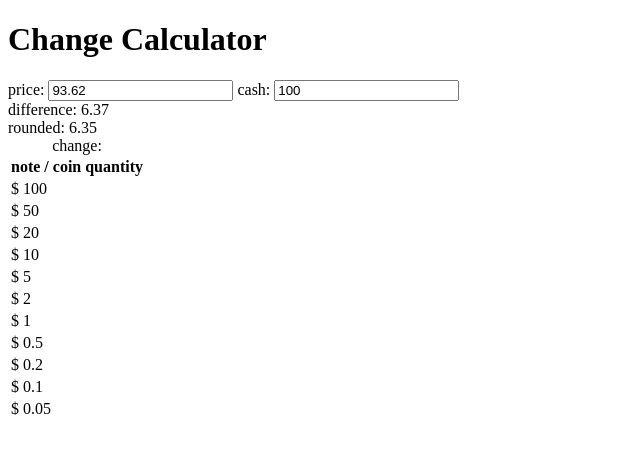
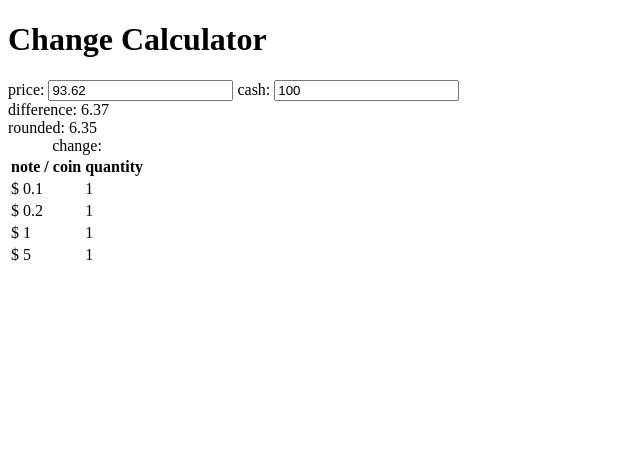
Before and after one commit to jokeyrhyme/jokeyrhyme.github.com, a Jekyll site: the page examples/change-calculator/index.html, which Jekyll copies as it is, in a window 1280 px wide. Shown: the top 454 px of the page, without its empty margins (0-640 px from the left). Built offline with Jekyll 4.4.1, drawn with Linux system fonts in a browser that asks for light colours; part of the change alters nothing that is shown.

Commit message:
change-calculator: pass 2 - initial JavaScript

```diff
--- a/examples/change-calculator/app.js
+++ b/examples/change-calculator/app.js
@@ -2,7 +2,7 @@
 
 /*globals angular*/ // Angular.JS
 
-/*globals calculateChange*/ // our new function
+/*globals calculateChange, round005*/ // our new functions
 
 var app = angular.module('app', ['ng']);
 
@@ -14,31 +14,17 @@ function round(value, decimals) {
   return value;
 }
 
-function round5(value) {
-  var coefficient, remainder;
-  coefficient = 100;
-  value *= coefficient;
-  remainder = value % 5;
-  if (remainder < 5) {
-    value -= remainder;
-  } else {
-    value += 10 - remainder;
-  }
-  value /= coefficient;
-  return value;
-}
-
 app.controller('ChangeCtrl', [
   '$scope',
   function ($scope) {
-    $scope.units = calculateChange.UNITS;
     $scope.price = Math.random() * 100;
     $scope.cash = 100;
     $scope.update = function () {
       $scope.price = round($scope.price, 2);
       $scope.cash = round($scope.cash, 2);
       $scope.difference = round($scope.cash - $scope.price, 2);
-      $scope.rounded = round5($scope.difference);
+      $scope.rounded = round005($scope.difference);
+      $scope.change = calculateChange($scope.price, $scope.cash);
     };
     $scope.update();
   }
--- a/examples/change-calculator/calc.js
+++ b/examples/change-calculator/calc.js
@@ -1,6 +1,32 @@
 /*jslint indent:2*/
 
-function calculateChange() {
+function round005(value) {
+  var remainder;
+  value *= 100;
+  remainder = value % 5;
+  if (remainder < 5) {
+    value -= remainder;
+  } else {
+    value += 10 - remainder;
+  }
+  value /= 100;
+  return value;
 }
 
-calculateChange.UNITS = [100, 50, 20, 10, 5, 2, 1, 0.5, 0.2, 0.1, 0.05];
+function calculateChange(price, cash) {
+  var difference, change, units;
+  units = [100, 50, 20, 10, 5, 2, 1, 0.5, 0.2, 0.1, 0.05];
+  difference = cash - price;
+  difference = round005(difference);
+  change = {};
+  units.forEach(function (unit) {
+    while (unit < difference) {
+      if (!change[unit]) {
+        change[unit] = 0;
+      }
+      change[unit] += 1;
+      difference -= unit;
+    }
+  });
+  return change;
+}
--- a/examples/change-calculator/index.html
+++ b/examples/change-calculator/index.html
@@ -38,9 +38,9 @@
             </tr>
           </thead>
           <tbody>
-            <tr x-ng-repeat="unit in units">
+            <tr x-ng-repeat="(unit, quantity) in change">
               <td>$ {{unit}}</td>
-              <td></td>
+              <td>{{quantity}}</td>
             </tr>
           </tbody>
         </table>
```
